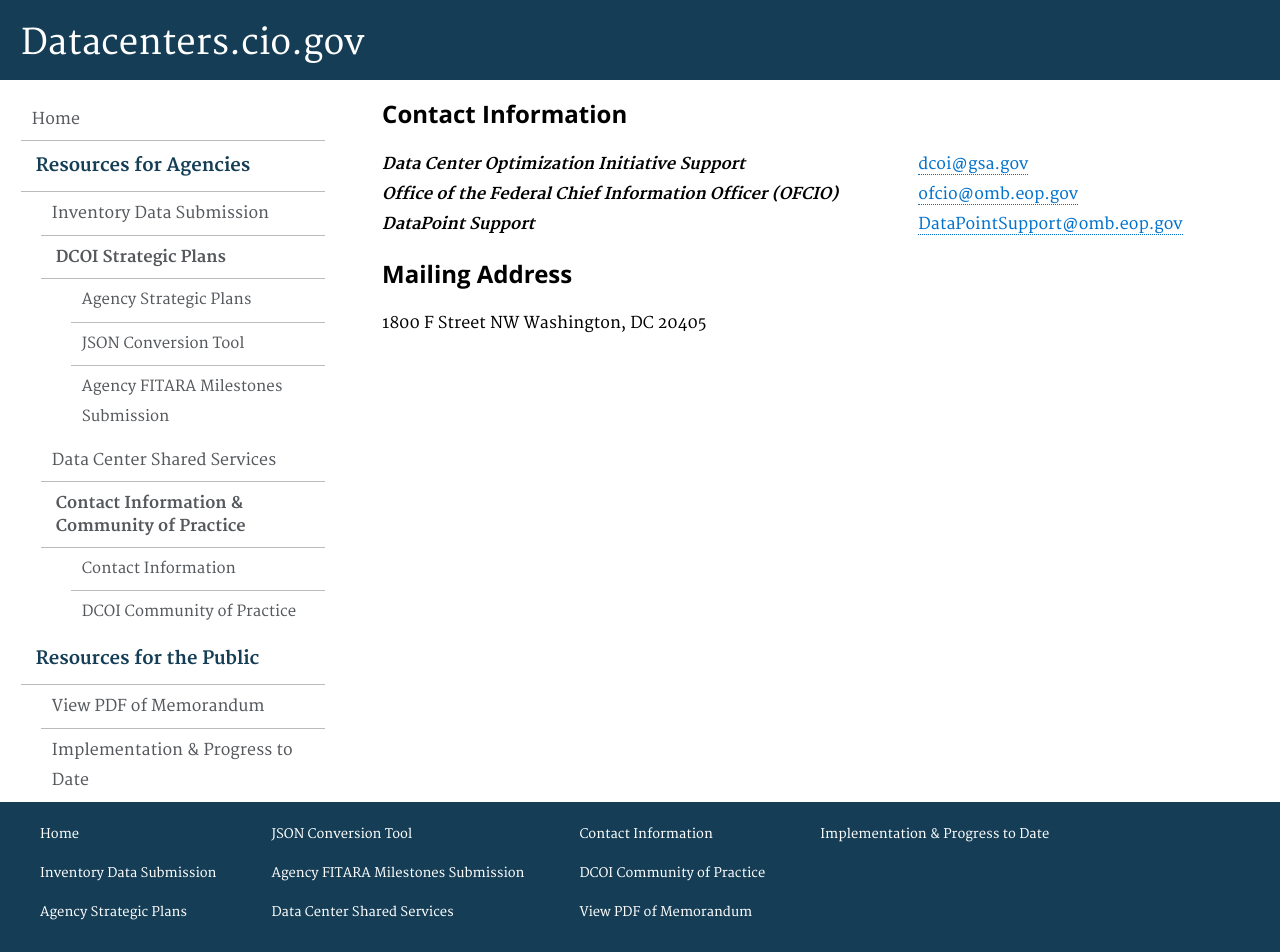
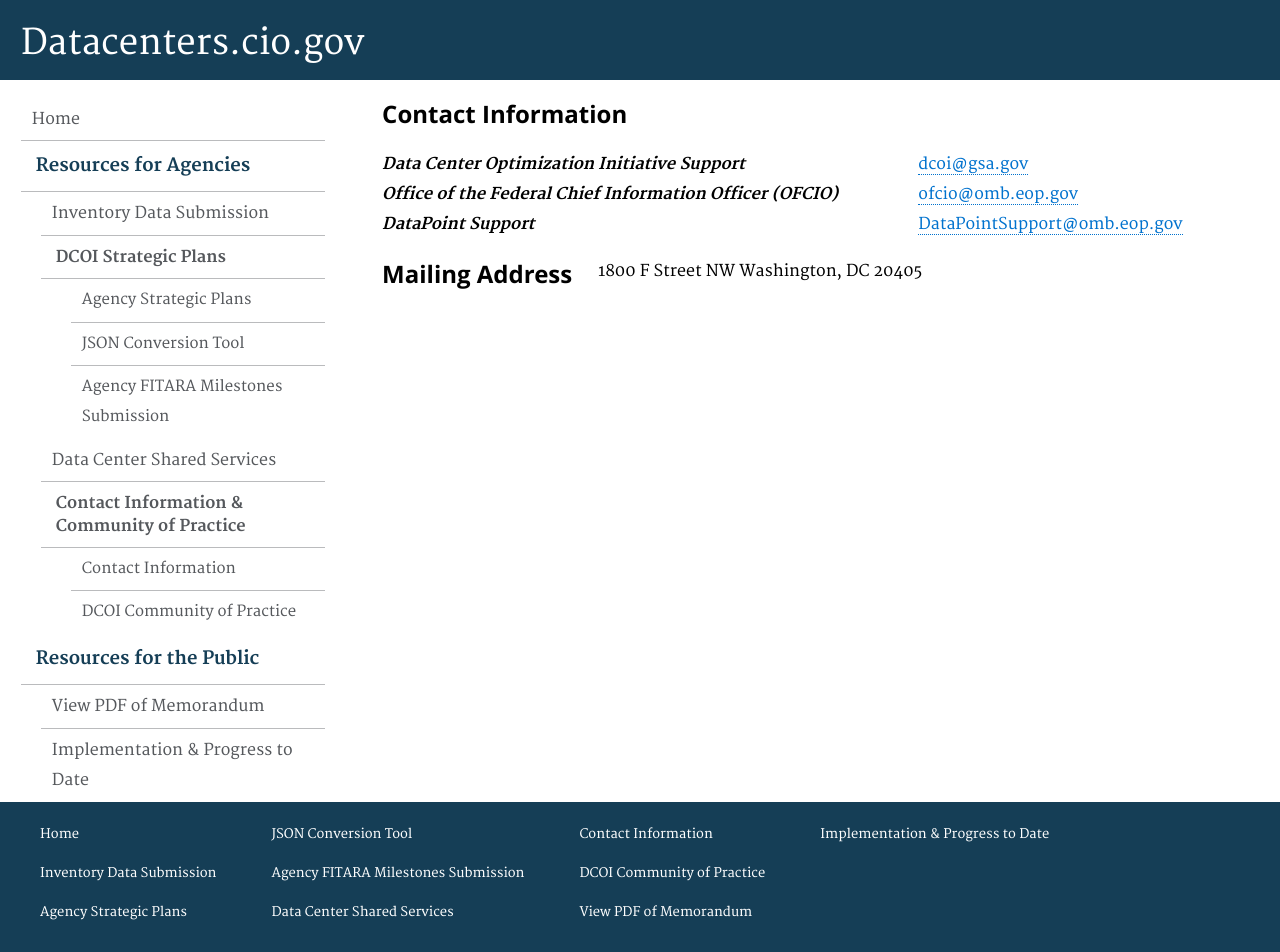
Before and after one commit to ydave-reisys/datacenters, a Jekyll site: the page built from pages/contact-info.html, in a window 1280 px wide and 952 px high. Built offline with Jekyll 4.4.1, drawn with Linux system fonts in a browser that asks for light colours; nearby versions of some CDN libraries; Markdown is read by kramdown in place of the engine named in the settings.

Commit message:
contact info neat test

```diff
--- a/pages/contact-info.html
+++ b/pages/contact-info.html
@@ -21,7 +21,7 @@
         <td style="padding-left: 5em"><a href="mailto:DataPointSupport@omb.eop.gov">DataPointSupport@omb.eop.gov</a></td>
     </tr>
 </table>
-<div>
+<div class="address-block">
     <h2>Mailing Address</h2>
     <p>1800 F Street NW Washington, DC 20405</p>
 </div>
```
